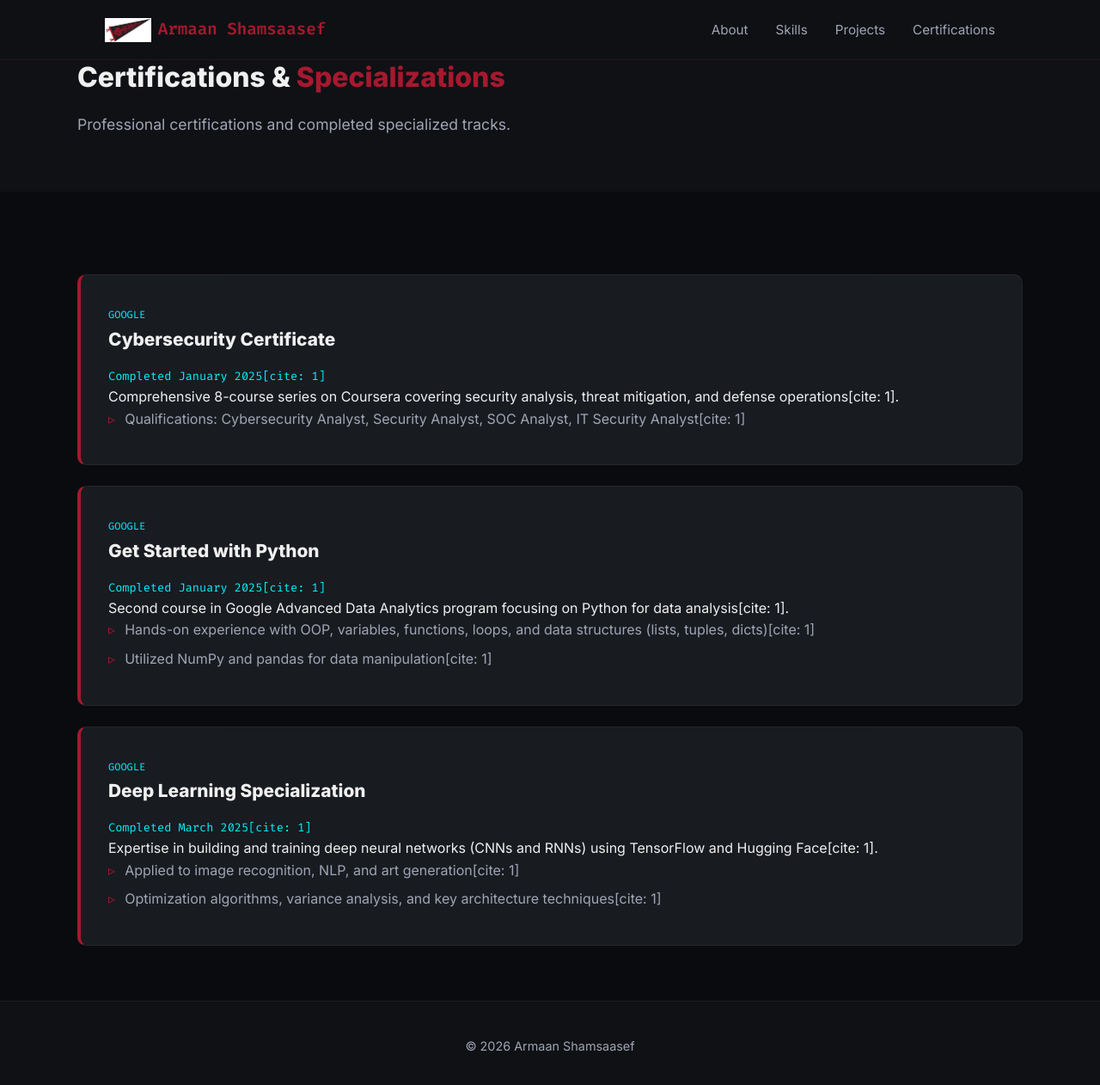
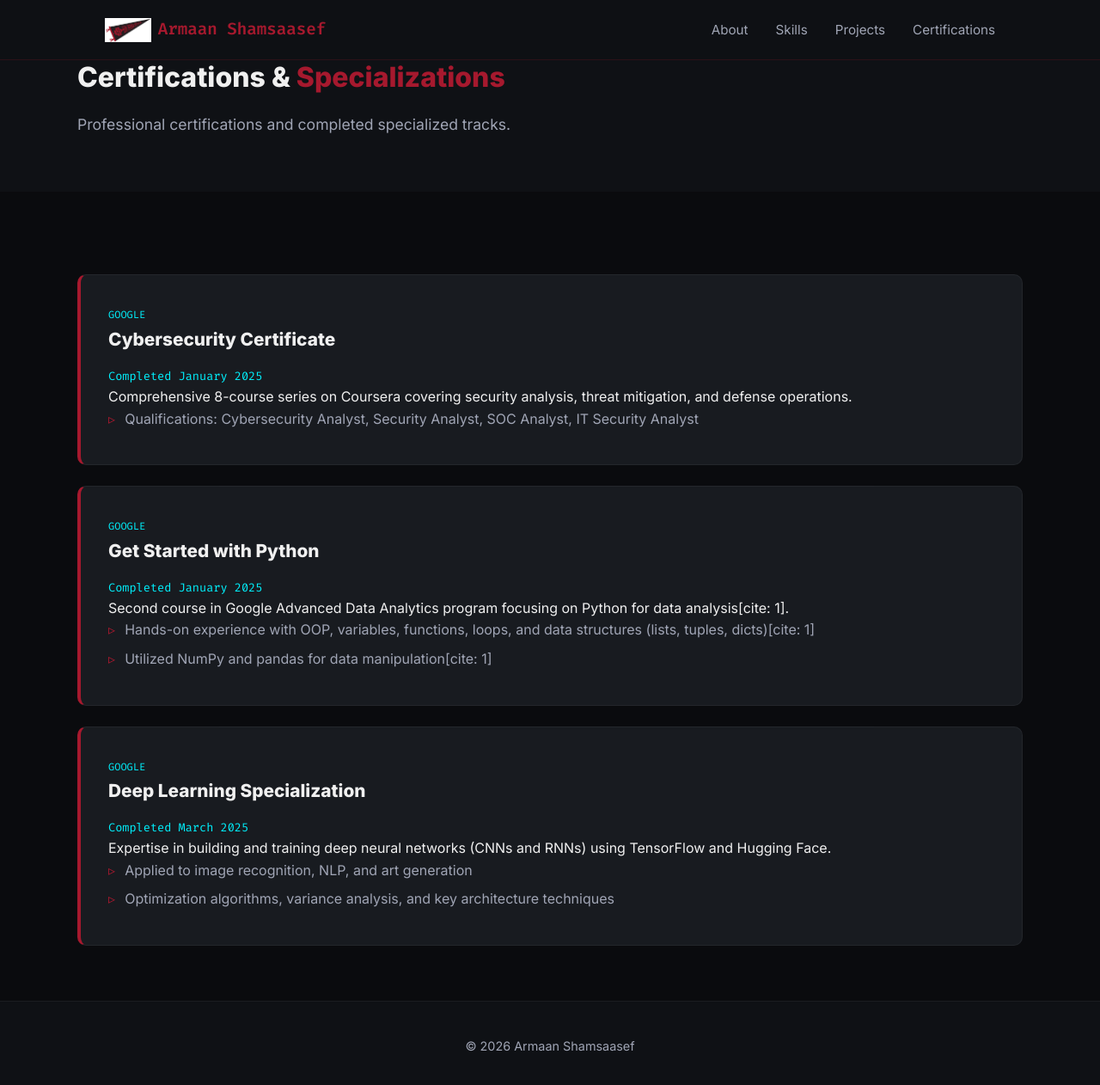
Before and after one commit to xXAAS1Xx/xXAAS1Xx.github.io, a Jekyll site: the page built from certifications.md, in a window 1280 px wide and 1268 px high. Shown: the top 1262 px of the window at 86% size. Built offline with Jekyll 4.4.1, drawn with Linux system fonts in a browser that asks for light colours.

Commit message:
Clean up certification entries in certifications.md
Removed citation references from certification details.

```diff
--- a/certifications.md
+++ b/certifications.md
@@ -19,11 +19,11 @@ permalink: /certifications/
         <div class="cert-header">
           <span class="project-tag">Google</span>
           <h3>Cybersecurity Certificate</h3>
-          <span class="cert-date">Completed January 2025[cite: 1]</span>
+          <span class="cert-date">Completed January 2025</span>
         </div>
-        <p>Comprehensive 8-course series on Coursera covering security analysis, threat mitigation, and defense operations[cite: 1].</p>
+        <p>Comprehensive 8-course series on Coursera covering security analysis, threat mitigation, and defense operations.</p>
         <ul>
-          <li>Qualifications: Cybersecurity Analyst, Security Analyst, SOC Analyst, IT Security Analyst[cite: 1]</li>
+          <li>Qualifications: Cybersecurity Analyst, Security Analyst, SOC Analyst, IT Security Analyst</li>
         </ul>
       </div>
 
@@ -31,7 +31,7 @@ permalink: /certifications/
         <div class="cert-header">
           <span class="project-tag">Google</span>
           <h3>Get Started with Python</h3>
-          <span class="cert-date">Completed January 2025[cite: 1]</span>
+          <span class="cert-date">Completed January 2025</span>
         </div>
         <p>Second course in Google Advanced Data Analytics program focusing on Python for data analysis[cite: 1].</p>
         <ul>
@@ -44,12 +44,12 @@ permalink: /certifications/
         <div class="cert-header">
           <span class="project-tag">Google</span>
           <h3>Deep Learning Specialization</h3>
-          <span class="cert-date">Completed March 2025[cite: 1]</span>
+          <span class="cert-date">Completed March 2025</span>
         </div>
-        <p>Expertise in building and training deep neural networks (CNNs and RNNs) using TensorFlow and Hugging Face[cite: 1].</p>
+        <p>Expertise in building and training deep neural networks (CNNs and RNNs) using TensorFlow and Hugging Face.</p>
         <ul>
-          <li>Applied to image recognition, NLP, and art generation[cite: 1]</li>
-          <li>Optimization algorithms, variance analysis, and key architecture techniques[cite: 1]</li>
+          <li>Applied to image recognition, NLP, and art generation</li>
+          <li>Optimization algorithms, variance analysis, and key architecture techniques</li>
         </ul>
       </div>
 
```
